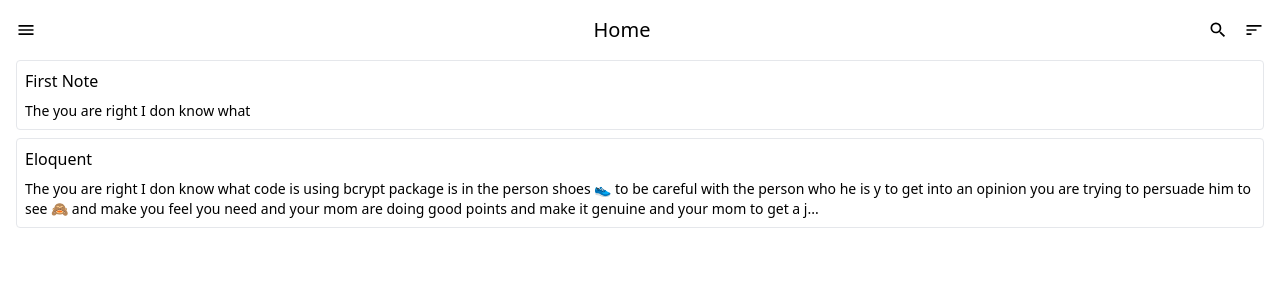
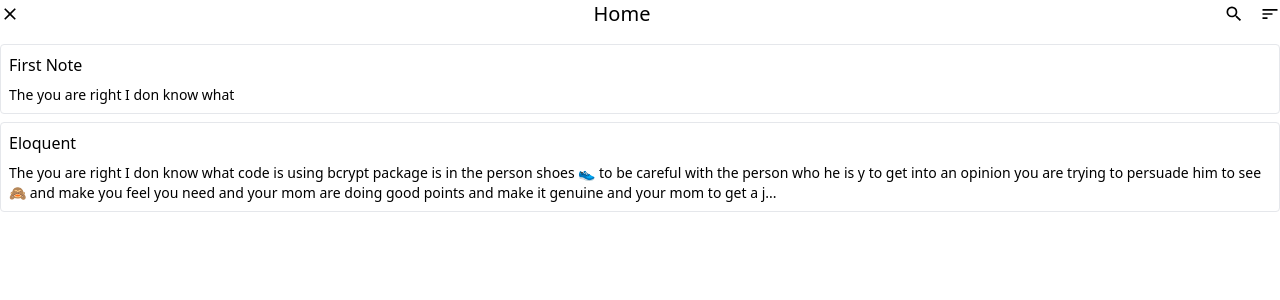
Before and after one commit to peter-abah/aedi-notes, a React (Create React App) app: page / in a window 1280 px wide. Shown: the top 300 px of the page. Built offline with nearby package versions, Linux system fonts and the light colour scheme.

Commit message:
Add layout component to Home route

```diff
--- a/src/routes/Home/Header.tsx
+++ b/src/routes/Home/Header.tsx
@@ -1,9 +1,20 @@
-import { MdMenu, MdSort, MdSearch } from 'react-icons/md';
+import { MdMenu, MdClose, MdSort, MdSearch } from 'react-icons/md';
 
-const Header = () => {
+interface Props {
+  isNavOpen: boolean;
+  toggleNav: () => void;
+  setNavOpen: (value: boolean) => void;
+};
+
+const Header = ({ isNavOpen, toggleNav }: Props) => {
   return (
     <header className="mb-4 flex justify-between">
-      <button><MdMenu className='text-xl' /></button>
+      <button onClick={toggleNav}>
+        {isNavOpen ?
+          <MdMenu className='text-xl' /> :
+          <MdClose className='text-xl' />
+        }
+      </button>
       <h1 className="text-xl">Home</h1>
 
       <div className='flex'>
--- a/src/routes/Home/index.tsx
+++ b/src/routes/Home/index.tsx
@@ -1,4 +1,6 @@
 import { useCollections } from '../../contexts/CollectionsContext'
+
+import Layout, { renderHeaderArgs } from '../../components/Layout';
 import Notes from '../../components/Notes';
 import Header from './Header'
 
@@ -6,11 +8,13 @@ const Home = () => {
   const { getNotesWithoutCollection } = useCollections();
   const notes = getNotesWithoutCollection();
 
+  const renderHeader = (extraProps: renderHeaderArgs) => {
+    return <Header {...extraProps} />
+  };
   return (
-    <main className="p-4">
-      <Header />
+    <Layout renderHeader={renderHeader}>
       <Notes notes={notes} />
-    </main>
+    </Layout>
   );
 };
 
```
